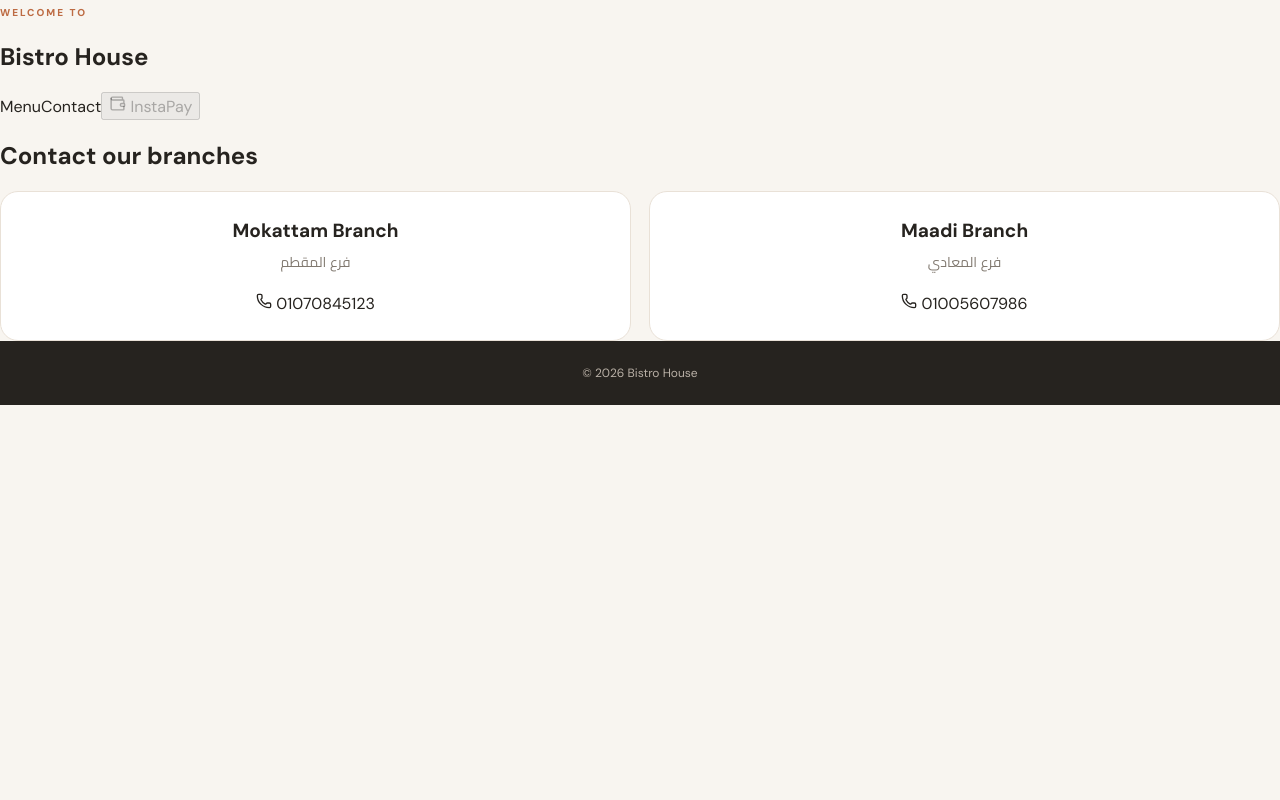
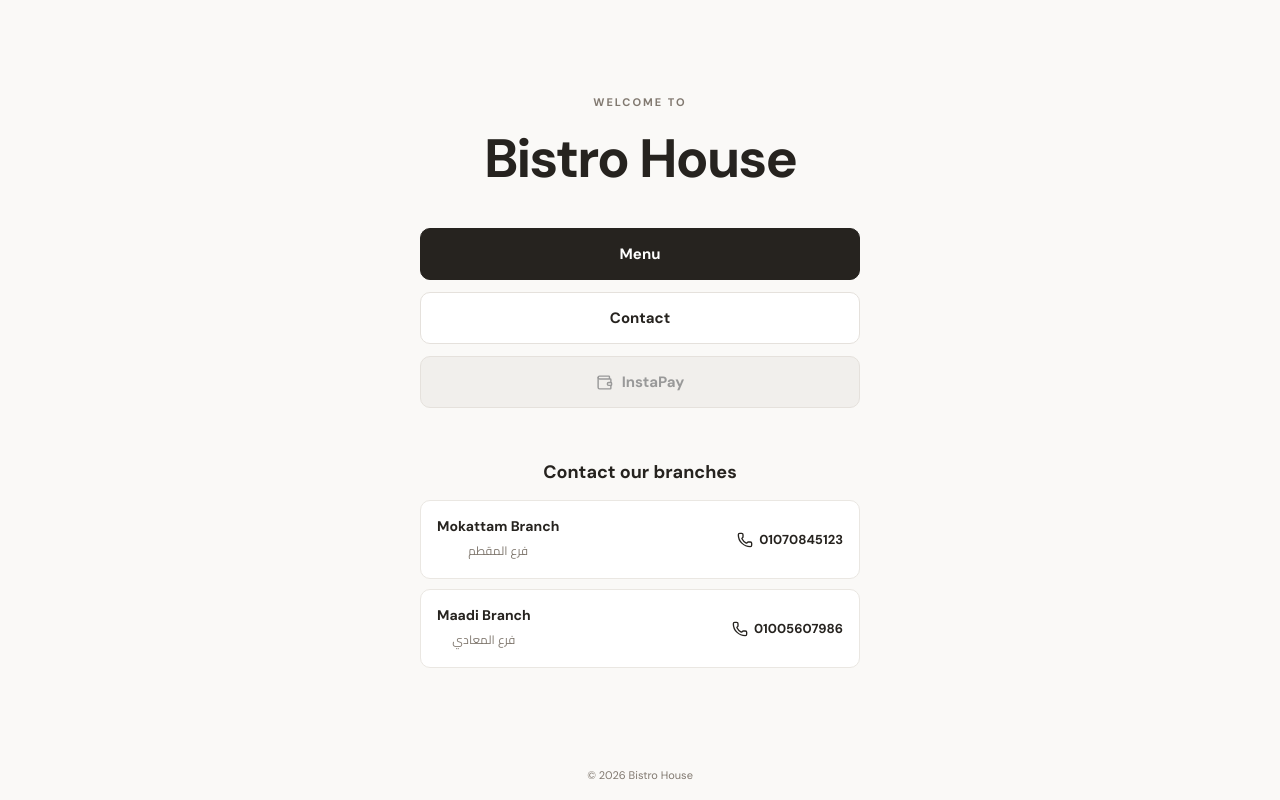
Before and after one commit to scainit/restaurant-menu-template, a Next.js app: page / in a window 1280 px wide. Built offline with nearby package versions, Linux system fonts and the light colour scheme.

Commit message:
Simplify landing and menu interface

```diff
--- a/src/app/globals.css
+++ b/src/app/globals.css
@@ -95,3 +95,47 @@
 .landing-payment button{border:0;border-radius:24px;background:#eee9e3;color:#8a8178;padding:11px 18px;font-weight:700;cursor:not-allowed}
 .landing-footer{text-align:center;padding:24px;background:var(--ink);color:#b9b0a6;font-size:12px}
 @media(max-width:600px){.landing-hero{padding:78px 18px 70px}.landing-branches{grid-template-columns:1fr}.landing-content{padding:48px 15px 70px}.landing-payment{align-items:flex-start;flex-wrap:wrap}.landing-payment button{margin-left:auto}}
+
+
+/* Simplified Bistro House landing and menu UI */
+.landing-page{min-height:100vh;background:#faf9f7;display:flex;flex-direction:column}
+.landing-main{width:min(100% - 32px,440px);margin:0 auto;padding:90px 0 42px;text-align:center}
+.landing-kicker{font-size:11px;letter-spacing:2px;color:var(--muted);font-weight:700}
+.landing-main h1{font-size:clamp(38px,8vw,54px);letter-spacing:-1.8px;margin:12px 0 34px}
+.landing-actions{display:flex;flex-direction:column;gap:12px}
+.landing-action{min-height:52px;width:100%;display:flex;align-items:center;justify-content:center;gap:9px;border:1px solid #e5e1dc;border-radius:10px;background:#fff;color:var(--ink);font-size:15px;font-weight:700}
+.landing-action-primary{background:var(--ink);border-color:var(--ink);color:#fff}
+.landing-action-disabled{color:#999;background:#f1efec;cursor:not-allowed}
+.landing-contact{width:min(100% - 32px,440px);margin:0 auto;padding:10px 0 55px;scroll-margin-top:20px}
+.landing-contact h2{font-size:18px;text-align:center;margin:0 0 16px}
+.landing-branches{display:flex;flex-direction:column;gap:10px}
+.landing-branch{display:flex;align-items:center;justify-content:space-between;gap:12px;background:#fff;border:1px solid #eae7e2;border-radius:10px;padding:16px}
+.landing-branch h3{font-size:14px;margin:0 0 4px}
+.landing-branch p{font-size:12px;color:var(--muted);margin:0}
+.landing-branch>a{display:flex;align-items:center;gap:6px;font-size:13px;font-weight:700;white-space:nowrap}
+.landing-footer{margin-top:auto;text-align:center;padding:18px;color:var(--muted);background:transparent;font-size:11px}
+@media(max-width:420px){.landing-main{padding-top:65px}.landing-branch{align-items:flex-start;flex-direction:column}.landing-branch>a{padding-top:4px}}
+
+/* Clean, compact menu layout */
+.topbar{height:64px;padding:0 max(4vw,16px);box-shadow:none}
+.logo{width:34px;height:34px;border-radius:8px}
+.hero{padding:36px 16px 28px;background:#fff;border-bottom:1px solid var(--line)}
+.hero h1{font-size:clamp(28px,5vw,40px);letter-spacing:-1px;margin:7px 0}
+.hero p{font-size:13px;margin:0 0 15px}
+.hero .primary{padding:10px 18px;font-size:13px}
+.quicklinks{gap:10px;padding:12px 16px}
+.quicklinks a{font-size:12px;padding:7px 10px;border:1px solid var(--line);border-radius:8px}
+.menu-section{max-width:900px;padding:38px 18px 90px}
+.section-heading h2{font-size:27px;margin:5px 0 20px}
+.categories{justify-content:flex-start;gap:7px;margin-bottom:20px}
+.category{padding:8px 13px;font-size:12px;border-radius:8px}
+.products{gap:12px}
+.product{grid-template-columns:104px 1fr;min-height:132px;border-radius:10px;box-shadow:none}
+.product-info{padding:12px}
+.product-info h3{font-size:14px}
+.product-info p{font-size:11px;margin-bottom:8px}
+.product-info select{font-size:11px;padding:6px}
+.add{padding:7px 10px;border-radius:8px}
+.cart-fab{bottom:14px;right:14px;border-radius:10px;padding:12px 15px}
+.cart{padding:18px}
+@media(max-width:650px){.hero{padding:30px 14px 24px}.menu-section{padding:30px 12px 90px}.products{grid-template-columns:1fr}.product{grid-template-columns:96px 1fr;min-height:120px}.section-heading h2{font-size:25px}}
```
